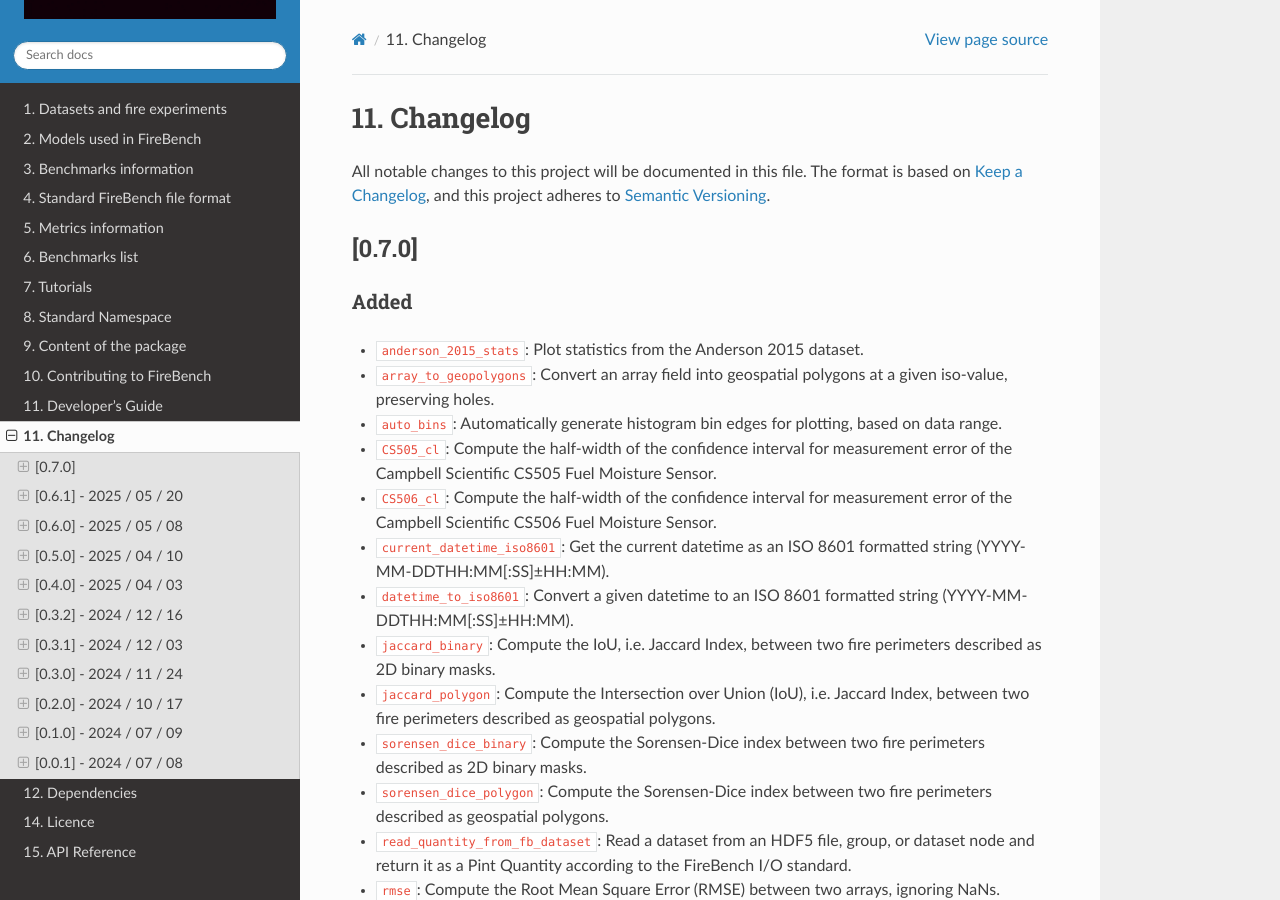
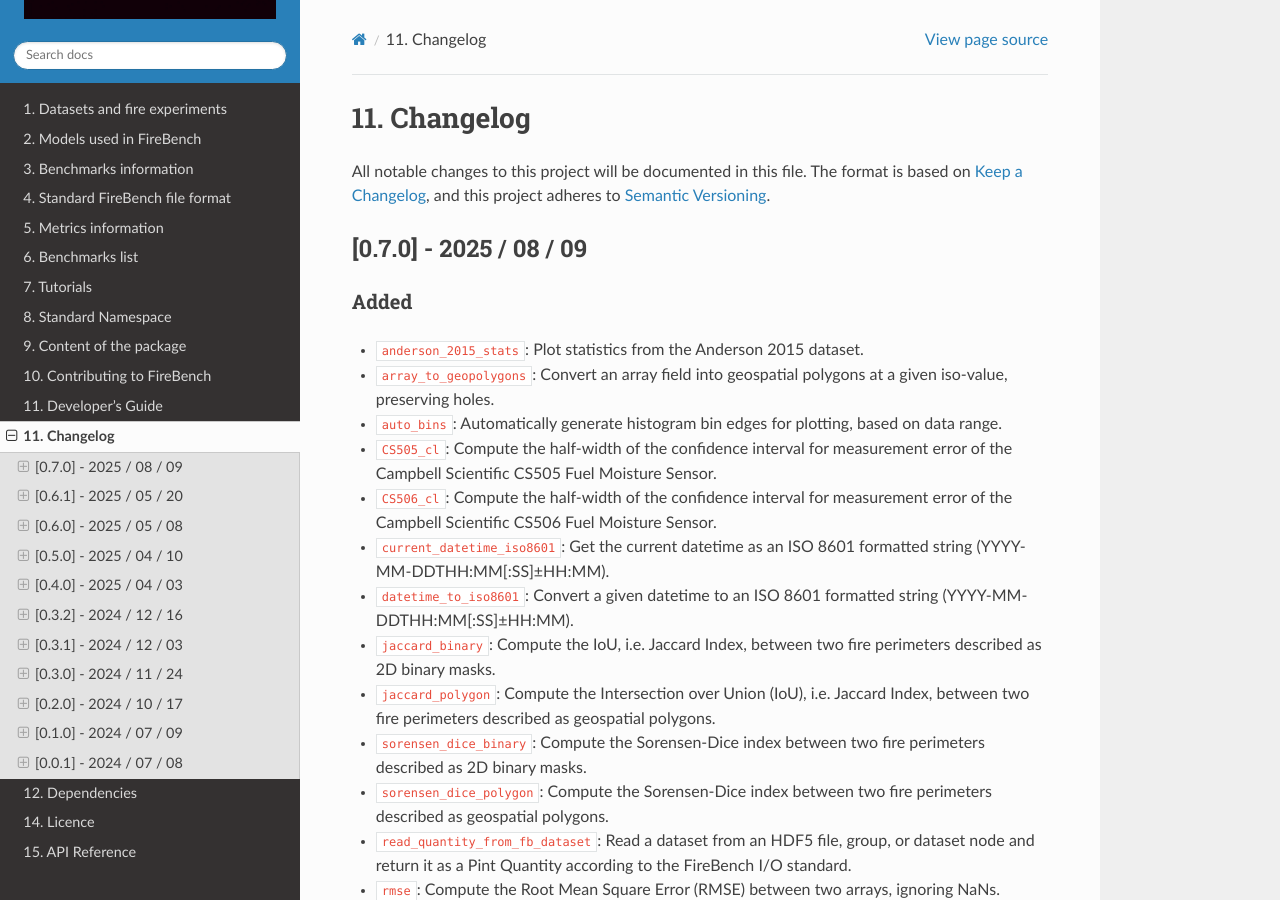
Before and after one commit to wirc-sjsu/firebench, a Sphinx documentation site: the page built from docs/changelog.md, in a window 1280 px wide and 900 px high. Built offline with Sphinx 7.4.7 and the Read the Docs theme 3.1.0, drawn with Linux system fonts in a browser that asks for light colours.

Commit message:
update changelog in the docs

```diff
--- a/docs/changelog.md
+++ b/docs/changelog.md
@@ -4,7 +4,7 @@ All notable changes to this project will be documented in this file.
 The format is based on [Keep a Changelog](https://keepachangelog.com/en/1.0.0/),
 and this project adheres to [Semantic Versioning](https://semver.org/).
 
-## [0.7.0]
+## [0.7.0] - 2025 / 08 / 09
 ### Added
 - `anderson_2015_stats`: Plot statistics from the Anderson 2015 dataset.
 - `array_to_geopolygons`: Convert an array field into geospatial polygons at a given iso-value, preserving holes.
```
